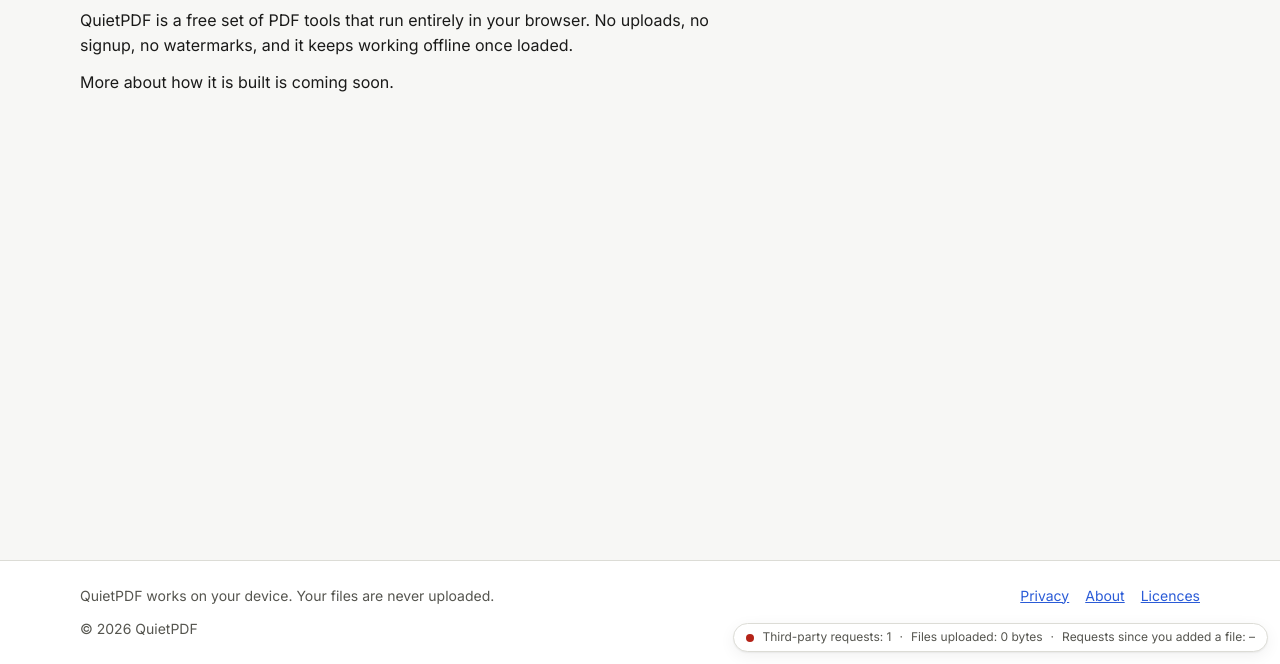
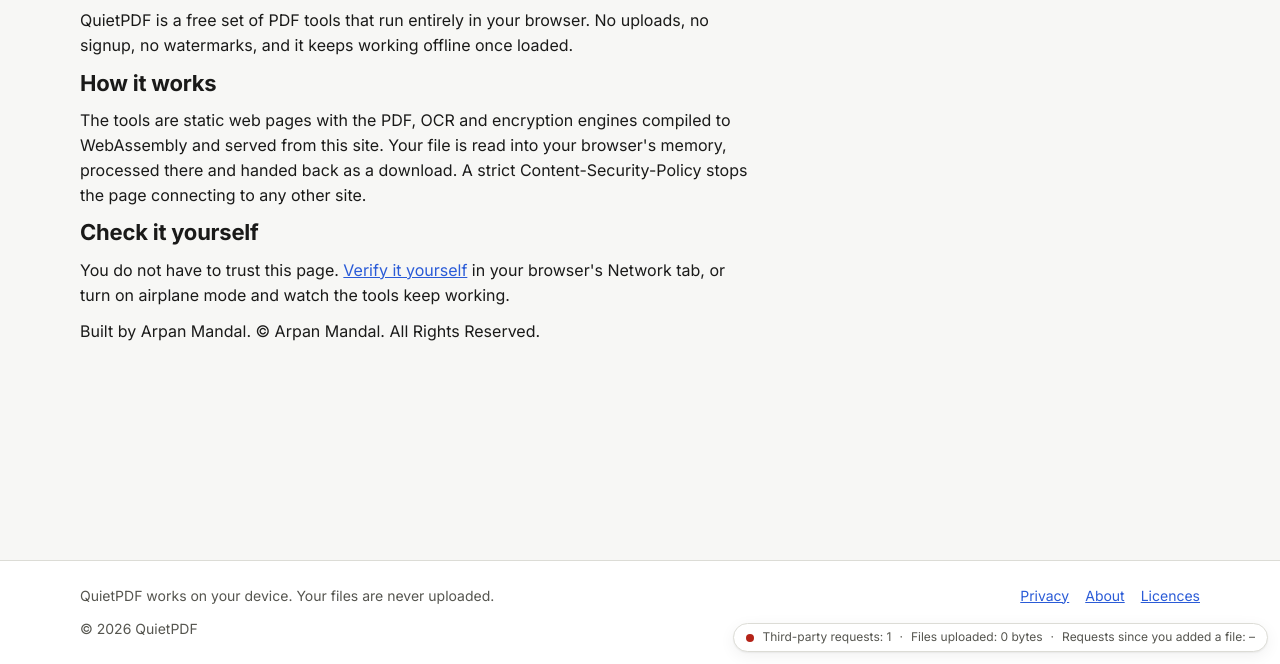
Before and after one commit to EnthusiastiCoder/QuietPDF, an Astro site: page /about in a window 1280 px wide. Shown: the part 136-800 px from the top of the page. Built offline with nearby package versions, Linux system fonts and the light colour scheme; Astro itself is replaced by a stand-in of ours.

Commit message:
feat(seo): about page (src/pages/about.astro)

```diff
--- a/src/pages/about.astro
+++ b/src/pages/about.astro
@@ -1,12 +1,24 @@
 ---
 import Base from '../layouts/Base.astro';
+import SeoHead from '../components/SeoHead.astro';
+
+const title = 'About QuietPDF';
+const description = 'QuietPDF is a free set of PDF tools that run entirely in your browser, with no uploads and no signup.';
 ---
 
-<Base title="About QuietPDF" description="QuietPDF is a free set of PDF tools that run entirely in your browser, with no uploads and no signup.">
+<Base title={title} description={description} canonical="/about">
+  <SeoHead slot="head" title={title} description={description} path="/about" />
   <article class="prose">
     <h1>About QuietPDF</h1>
     <p>QuietPDF is a free set of PDF tools that run entirely in your browser. No uploads, no signup, no watermarks, and it keeps working offline once loaded.</p>
-    <p>More about how it is built is coming soon.</p>
+    <h2>How it works</h2>
+    <p>
+      The tools are static web pages with the PDF, OCR and encryption engines compiled to WebAssembly and served from this site. Your file is read into your browser's
+      memory, processed there and handed back as a download. A strict Content-Security-Policy stops the page connecting to any other site.
+    </p>
+    <h2>Check it yourself</h2>
+    <p>You do not have to trust this page. <a href="/privacy">Verify it yourself</a> in your browser's Network tab, or turn on airplane mode and watch the tools keep working.</p>
+    <p>Built by Arpan Mandal. &copy; Arpan Mandal. All Rights Reserved.</p>
   </article>
 </Base>
 
```
